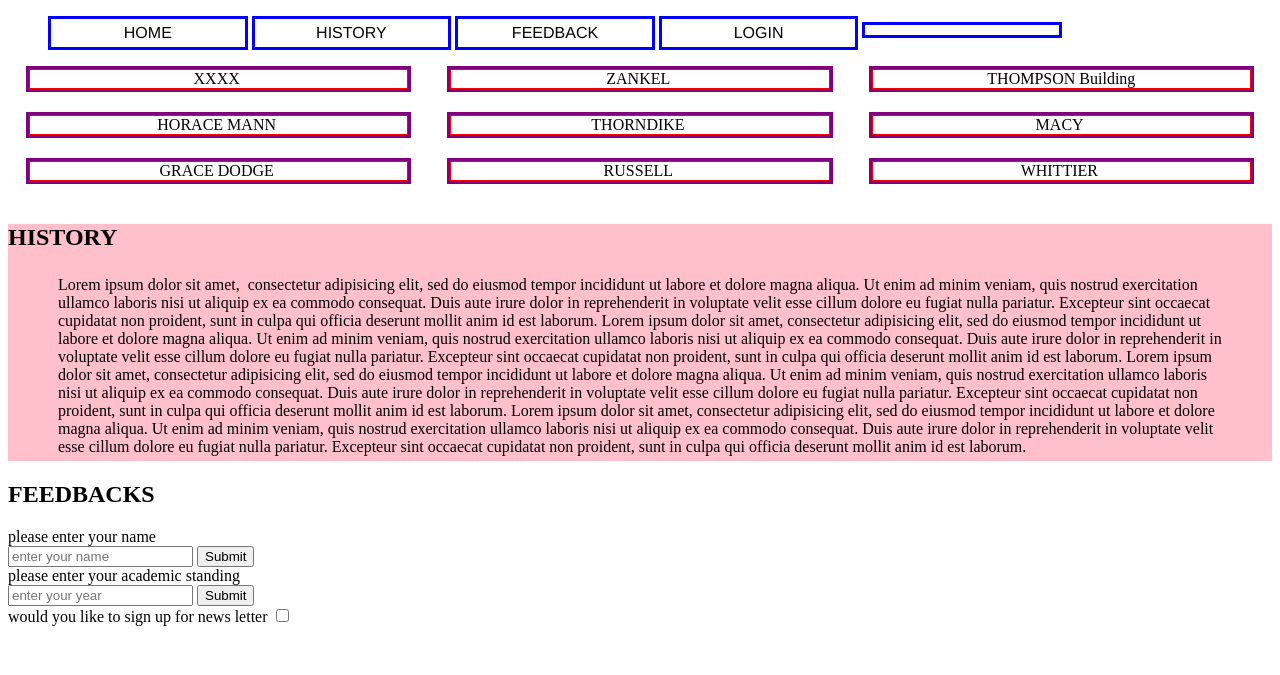
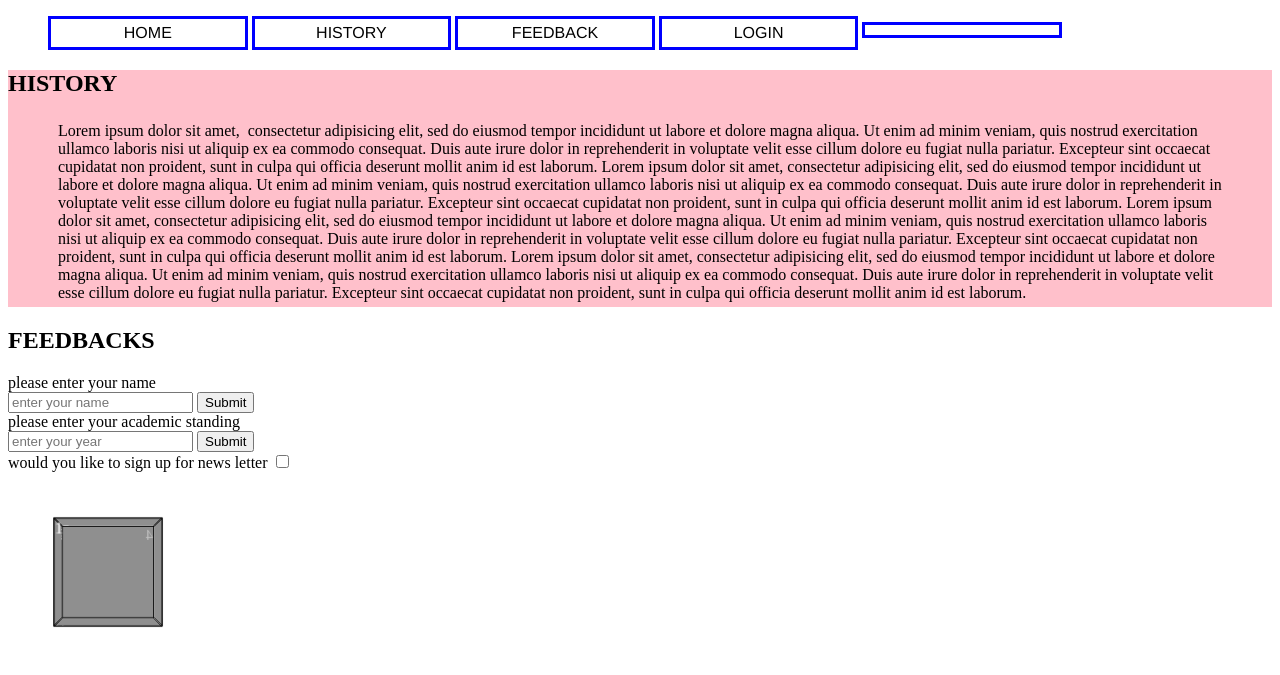
Before and after one commit to nicolalaw/Building, a plain HTML site: page index.html in a window 1280 px wide. Drawn offline with Linux system fonts and the light colour scheme.

Commit message:
added cubes and javascript to turn cubes

```diff
--- a/index.html
+++ b/index.html
@@ -18,33 +18,110 @@
 		</ul>
 	</div>
 
-	<div id="building">
 
-		<div class="icons">
-			<div class="icon-content">
-				XXXX
-				<img src="" alt="" />
+
+<div id="building">
+
+	<!-- <div class="cube">
+
+		<div class="cubeside sidedup">
+			<img src="images/atom.png" alt="">
+		</div>
+
+		<div class="cubeside sidebottom">
+			<img src="images/atom.png" alt="">
+		</div>
+
+		<div class="cubeside sideright">
+			<img src="images/atom.png" alt="">
+		</div>
+
+		<div class="cubeside sideleft">
+			<img src="images/atom.png" alt="">
+		</div>
+
+		<div class="cubeside sideback">
+			<img src="images/atom.png" alt="">
+		</div>
+
+		<div class="cubeside sidefront">
+			<img src="images/atom.png" alt="">
+			<div class="textsidefront">
+				Teachers College
 			</div>
 		</div>
+	</div> -->
 
-		<div class="icons">
-			<div class="icon-content">
-				ZANKEL <img src="" alt="" /></div>
-			</div>
+</div>
 
 
-		<div class="icons">
-			<div class="icon-content">
-				THOMPSON Building<img src="" alt="" />
-			</div>
-		</div>
-		<div class="icons"><div class="icon-content">HORACE MANN <img src="" alt="" />	</div></div>
-		<div class="icons"><div class="icon-content">THORNDIKE <img src="" alt="" />	</div></div>
-		<div class="icons"><div class="icon-content">MACY <img src="" alt="" />	</div></div>
-		<div class="icons"><div class="icon-content">GRACE DODGE <img src="" alt="" />	</div></div>
-		<div class="icons"><div class="icon-content">RUSSELL <img src="" alt="" />	</div></div>
-		<div class="icons"><div class="icon-content">WHITTIER <img src="" alt="" />	</div></div>
-	</div>
+
+
+<!-- <div class="cube">
+	<div class="cubeside"><img src="images/checkboard-graph.png" alt=""></div>
+	<div class="cubeside"><img src="images/checkboard-graph.png" alt=""></div>
+	<div class="cubeside"><img src="images/checkboard-graph.png" alt=""></div>
+	<div class="cubeside"><img src="images/checkboard-graph.png" alt=""></div>
+	<div class="cubeside"><img src="images/checkboard-graph.png" alt=""></div>
+	<div class="cubeside"><img src="images/checkboard-graph.png" alt=""></div>
+</div>
+<div class="cube">
+	<div class="cubeside"><img src="images/glasses.png" alt=""></div>
+	<div class="cubeside"><img src="images/glasses.png" alt=""></div>
+	<div class="cubeside"><img src="images/glasses.png" alt=""></div>
+	<div class="cubeside"><img src="images/glasses.png" alt=""></div>
+	<div class="cubeside"><img src="images/glasses.png" alt=""></div>
+	<div class="cubeside"><img src="images/glasses.png" alt=""></div>
+</div>
+<div class="cube">
+	<div class="cubeside"><img src="images/globe.png" alt=""></div>
+	<div class="cubeside"><img src="images/globe.png" alt=""></div>
+	<div class="cubeside"><img src="images/globe.png" alt=""></div>
+	<div class="cubeside"><img src="images/globe.png" alt=""></div>
+	<div class="cubeside"><img src="images/globe.png" alt=""></div>
+	<div class="cubeside"><img src="images/globe.png" alt=""></div>
+</div>
+<div class="cube">
+	<div class="cubeside"><img src="images/head-cross.png" alt=""></div>
+	<div class="cubeside"><img src="images/head-cross.png" alt=""></div>
+	<div class="cubeside"><img src="images/head-cross.png" alt=""></div>
+	<div class="cubeside"><img src="images/head-cross.png" alt=""></div>
+	<div class="cubeside"><img src="images/head-cross.png" alt=""></div>
+	<div class="cubeside"><img src="images/head-cross.png" alt=""></div>
+</div>
+<div class="cube">
+	<div class="cubeside"><img src="images/lab-tube-leaves.png" alt=""></div>
+	<div class="cubeside"><img src="images/lab-tube-leaves.png" alt=""></div>
+	<div class="cubeside"><img src="images/lab-tube-leaves.png" alt=""></div>
+	<div class="cubeside"><img src="images/lab-tube-leaves.png" alt=""></div>
+	<div class="cubeside"><img src="images/lab-tube-leaves.png" alt=""></div>
+	<div class="cubeside"><img src="images/lab-tube-leaves.png" alt=""></div>
+</div>
+<div class="cube">
+	<div class="cubeside"><img src="images/microscope.png" alt=""></div>
+	<div class="cubeside"><img src="images/microscope.png" alt=""></div>
+	<div class="cubeside"><img src="images/microscope.png" alt=""></div>
+	<div class="cubeside"><img src="images/microscope.png" alt=""></div>
+	<div class="cubeside"><img src="images/microscope.png" alt=""></div>
+	<div class="cubeside"><img src="images/microscope.png" alt=""></div>
+</div>
+<div class="cube">
+	<div class="cubeside"><img src="images/Newtons-cradle.png" alt=""></div>
+	<div class="cubeside"><img src="images/Newtons-cradle.png" alt=""></div>
+	<div class="cubeside"><img src="images/Newtons-cradle.png" alt=""></div>
+	<div class="cubeside"><img src="images/Newtons-cradle.png" alt=""></div>
+	<div class="cubeside"><img src="images/Newtons-cradle.png" alt=""></div>
+	<div class="cubeside"><img src="images/Newtons-cradle.png" alt=""></div>
+</div>
+<div class="cube">
+	<div class="cubeside"><img src="images/telescope.png" alt=""></div>
+	<div class="cubeside"><img src="images/telescope.png" alt=""></div>
+	<div class="cubeside"><img src="images/telescope.png" alt=""></div>
+	<div class="cubeside"><img src="images/telescope.png" alt=""></div>
+	<div class="cubeside"><img src="images/telescope.png" alt=""></div>
+	<div class="cubeside"><img src="images/telescope.png" alt=""></div>
+</div> -->
+
 
 	<div class="historypage">
 		<h2>HISTORY</h2>
@@ -66,5 +143,23 @@
 		</label>
 	</div>
 
+
+	<div id="cubeDemo">
+		<div class="j-cube">
+			<div class="j-cube-face j-ff">1
+			</div>
+			<div class="j-cube-face j-fl">2
+			</div>
+			<div class="j-cube-face j-fr">3
+			</div>
+			<div class="j-cube-face j-fb">4
+			</div>
+			<div class="j-cube-face j-ft">5
+			</div>
+			<div class="j-cube-face j-fd">6
+			</div>
+		</div>
+	</div>
+
 </body>
 </html>
--- a/style.css
+++ b/style.css
@@ -16,11 +16,57 @@ li {
 	border: solid blue;
 }
 
-#building {
-	display: flex;
-	flex-wrap: wrap;
-	justify-content: space-around;
+.building {
+	adf
 }
+
+.cube{
+	width:100%;
+	height: 100%;
+	position: absolute;;
+	transform-style: preserve-3d;
+
+}
+
+.cubeside{
+	width: inherit;
+	height: inherit;
+	position: absolute;
+
+	box-sizing: border-box;
+	border: 1px solid rgba(0,0,0,1);
+	background: rgba(0,0,0,.25);
+	color: white;
+
+}
+
+.sidetop{
+	transform: rotateY(90deg) translate3d(0, 0, 30px);
+}
+
+.sidebottom{
+	transform: rotateY(-90deg) translate3d(0, 0, 30px);
+}
+
+.sidefront{
+	transform: rotateY(0deg) translate3d(0, 0, 30px);
+}
+
+.sideback{
+	transform: rotateY(180deg) translate3d(0, 0, 30px);
+}
+
+.sideleft{
+	transform: rotateY(-90deg) translate3d(0, 0, 30px);
+}
+
+.sideright{
+	transform: rotateY(90deg) translate3d(0, 0, 30px);
+}
+
+
+
+
 
 /*#home{
 	margin-right:50px;
@@ -59,3 +105,62 @@ label{
 .historypage {
 	background: pink;
 }
+
+
+#cubeDemo {
+	padding: 50px;
+	perspective: 600px;
+	width: 100px;
+	height: 100px;
+}
+.j-cube {
+	width: inherit;
+	height: inherit;
+	position: relative;
+
+	transform-style: preserve-3d;
+	/*transform: rotateX(30deg) rotateY(180deg);*/
+
+	/*outline: 1px solid teal;*/
+
+	transform: rotateX(0deg) rotateY(0deg);
+	transition: transform 1s ease;
+}
+.j-cube.j-turnRight {
+	transform: rotateY(90deg);
+}
+.j-cube-face {
+	width: inherit;
+	height: inherit;
+
+	position: absolute;
+
+	box-sizing: border-box;
+	border: 1px solid rgba(0,0,0,1);
+	background: rgba(0,0,0,.25);
+	color: white;
+}
+.j-ff {
+	transform: rotateY(0deg) translate3d(0, 0, 50px);
+}
+.j-fl {
+	transform: rotateY(-90deg) translate3d(0, 0, 50px);
+}
+.j-fr {
+	transform: rotateY(90deg) translate3d(0, 0, 50px);
+}
+.j-fb {
+	transform: rotateY(180deg) translate3d(0, 0, 50px);
+}
+.j-ft {
+	transform: rotateX(90deg) translate3d(0, 0, 50px);
+}
+.j-fd {
+	transform: rotateX(-90deg) translate3d(0, 0, 50px);
+}
+
+.j-cube-face img {
+	width: 100%;
+	height: 100%;
+	position: inherit;
+}
```
Also changed, not shown: main.js (+18 -1 lines), images/Newtons-cradle.png (added), images/atom.png (added), images/checkboard-graph.png (added), images/glasses.png (added), images/globe.png (added), images/head-cross.png (added), images/lab-tube-leaves.png (added), images/microscope.png (added), images/telescope.png (added).
